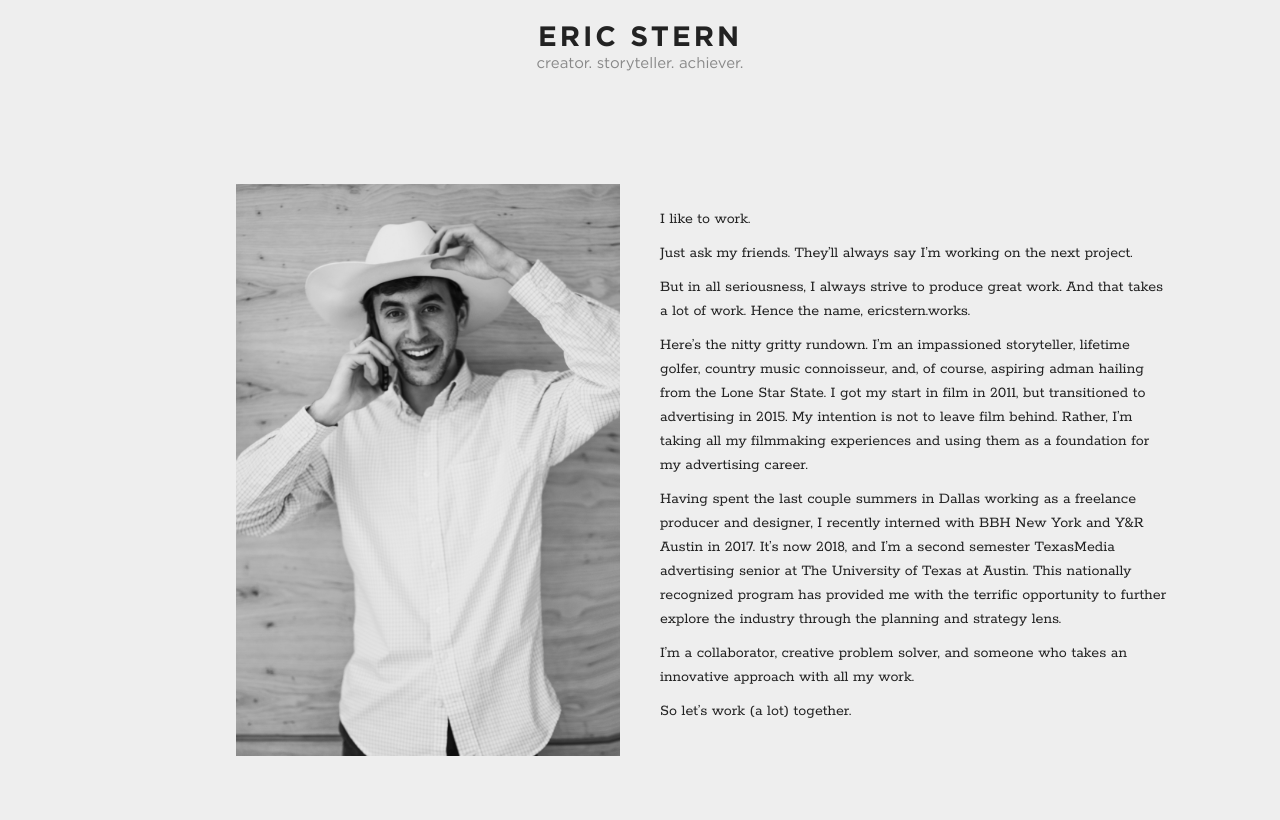
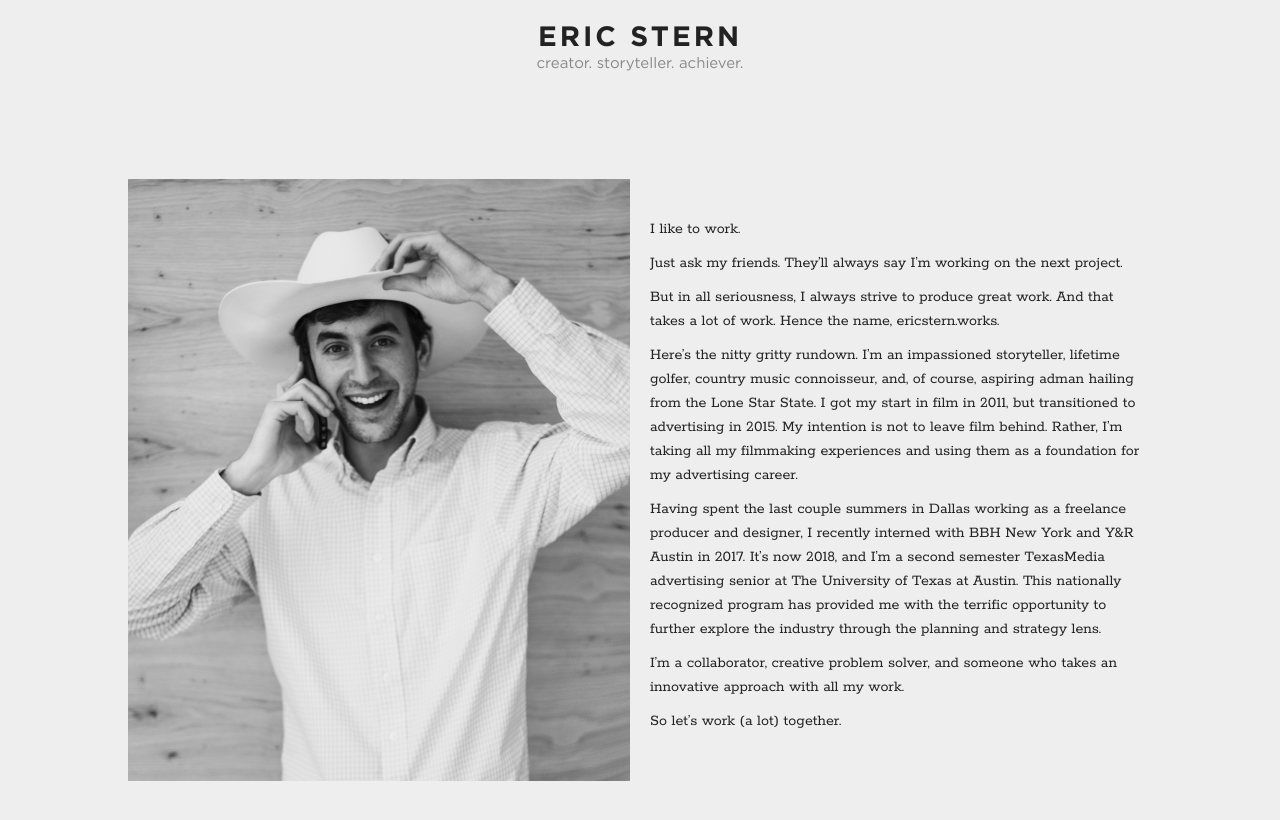
Before and after one commit to heidarianw/EricStern, a Jekyll site: the page built from about.markdown, in a window 1280 px wide. Shown: the top 820 px of the page. Built offline with Jekyll 4.4.1, drawn with Linux system fonts in a browser that asks for light colours; nearby versions of some CDN libraries; some web fonts are replaced.

Commit message:
updating about

```diff
--- a/_sass/_pages.scss
+++ b/_sass/_pages.scss
@@ -2,7 +2,7 @@
   width: $full;
 
   &.home {
-    margin-top: $gutter;
+    margin-top: $gutter * 2;
 
     .container {
       width: $full;
@@ -101,7 +101,7 @@
 }
 
 	&.about {
-    margin-top: $gutter;
+    margin-top: $gutter * 2;
 
     .container {
       max-width: 1024px;
@@ -116,7 +116,9 @@
     }
 
     .bio {
-      margin: 0 0 0 $gutter;
+      padding-left: 10px;
+      flex: 0 1 50%;
+      margin-right: 0 !important;
 
       p {
         line-height: $base-line-height;
@@ -132,12 +134,12 @@
     }
 
 		.bio-image {
-      margin: 0 $gutter 0 0;
+      padding-right: 10px;
+      box-sizing: border-box;
+      margin-left: 0 !important;
 
       img {
-        width: $full - 25%;
         display: block;
-        float: right;
         margin: 0 auto;
       }
 
```
Also changed, not shown: _uploads/eric.jpg.
